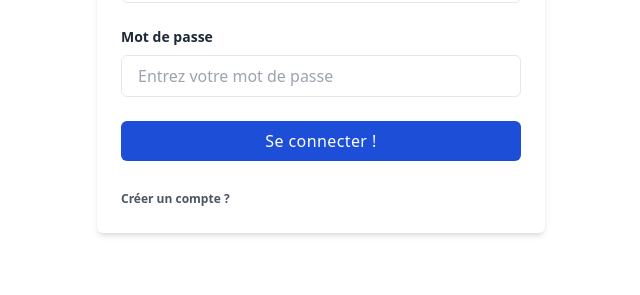
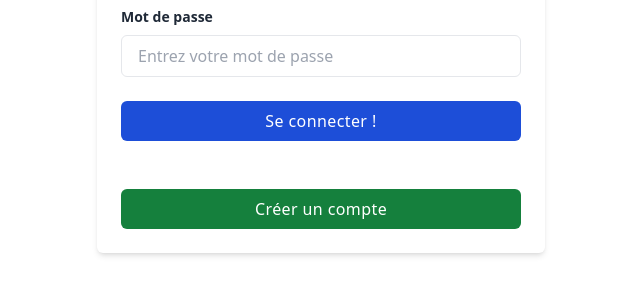
Before and after one commit to 0ri0n09/projet-persevere-gestion, a website: page public/index.html in a window 1280 px wide. Shown: the part 361-656 px from the top of the page, without its empty margins (319-959 px from the left). Drawn offline with nearby package versions, Linux system fonts and the light colour scheme.

Commit message:
login update fix

```diff
--- a/public/index.html
+++ b/public/index.html
@@ -54,9 +54,14 @@
                 </div>
 
             <br>
-            <strong>
-                <a href="./signup.html" class="text-xs text-gray-600 hover:underline ">Créer un compte ?</a>
-            </strong>
+            <div class="mt-6">
+                <a href="./index.html">
+                    <button
+                    class="w-full px-4 py-2 tracking-wide text-white transition-colors duration-200 transform bg-green-700 rounded-md hover:bg-green-600 focus:outline-none focus:bg-green-600 transition hover:scale-105 duration-300 ease-in-out">
+                    Créer un compte
+                    </button>
+                </a>
+            </div>
         </form>
       </div>
     </div>
--- a/public/js/index.js
+++ b/public/js/index.js
@@ -29,11 +29,11 @@ loginBtn.addEventListener('click', () => {
                 })
                 .catch((error) => {
                     console.error("Cannot signup:", error.code, error.message);
-                    console.error("Email ou Mot de passe invalide", error.code, error.message);
+                    console.error("Email et/ou Mot de passe invalide", error.code, error.message);
 
                     document.getElementById("error").innerHTML=`
                     <strong style="color:#FF0000">
-                        Email ou mot de passe non valide(s)
+                        Email et/ou mot de passe non valide(s)
                     </strong>`;
                 });
         })
--- a/public/js/signup.js
+++ b/public/js/signup.js
@@ -29,11 +29,11 @@ signUpBtn.addEventListener('click', () => {
                 })
                 .catch((error) => {
                     console.error("Cannot signup:", error.code, error.message);
-                    console.error("Email ou Mot de passe invalide", error.code, error.message);
+                    console.error("Email et/ou Mot de passe invalide", error.code, error.message);
 
                     document.getElementById("error").innerHTML=`
                     <strong style="color:#FF0000">
-                        Email ou mot de passe non valide(s)
+                        Email et/ou mot de passe non valide(s)
                     </strong>`;
                 });
         })
```
